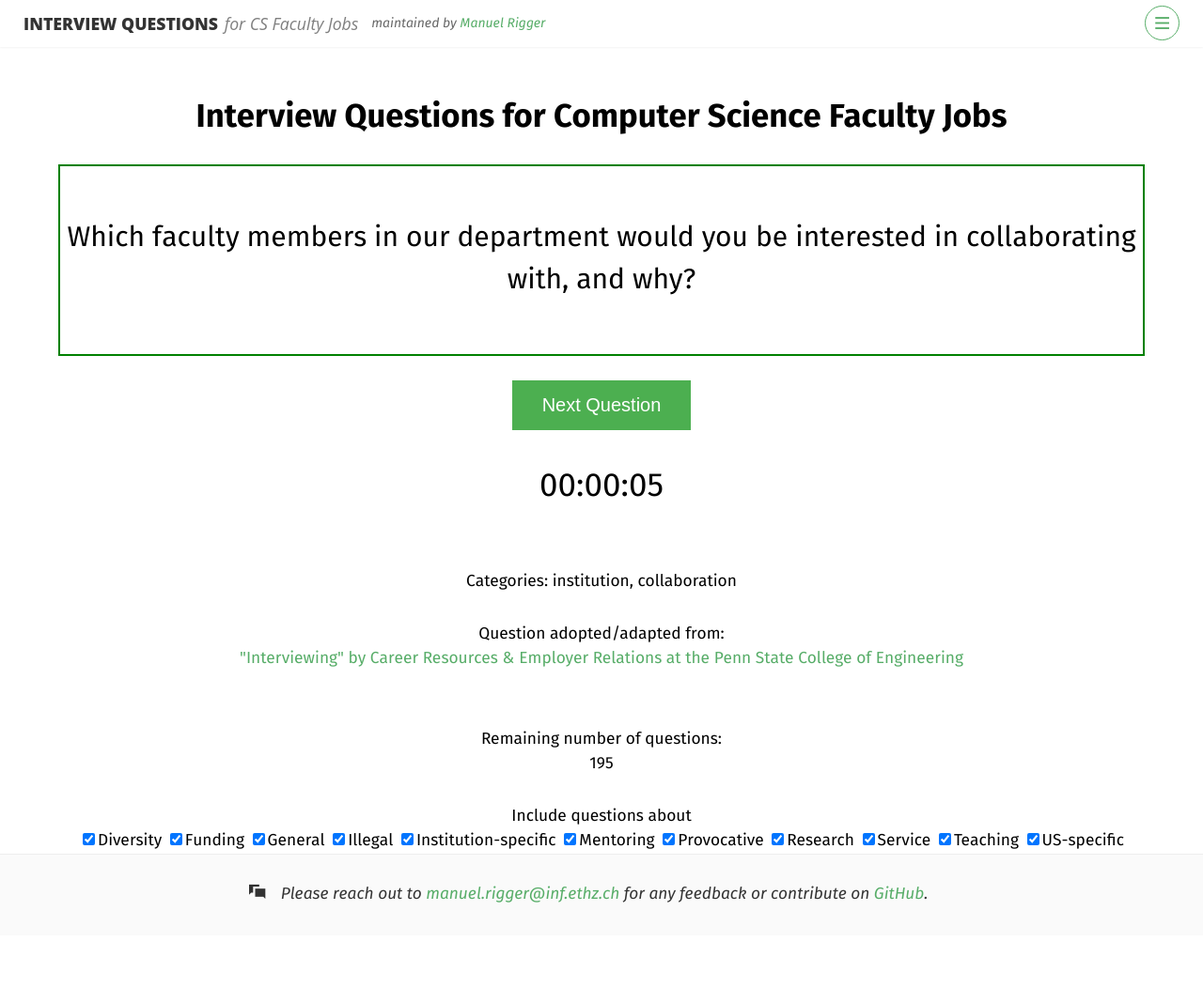
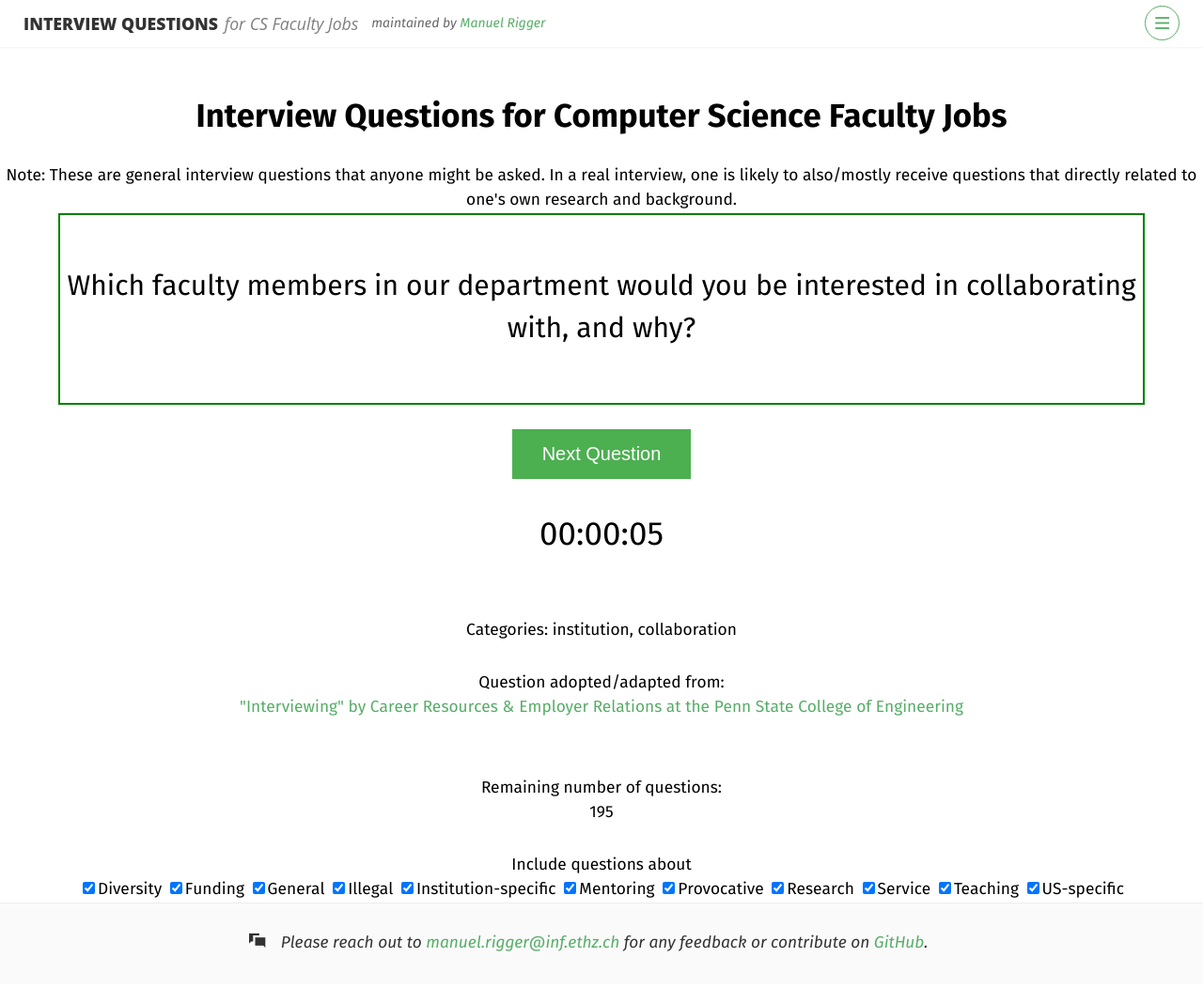
Before and after one commit to csfaculty/csfaculty.github.io, a Jekyll site: the page built from index.html, in a window 1280 px wide and 1108 px high. Shown: the top 1052 px of the window at 94% size. Built offline with Jekyll 4.4.1, drawn with Linux system fonts in a browser that asks for light colours; some web fonts are replaced.

Commit message:
Add a note

```diff
--- a/index.html
+++ b/index.html
@@ -5,6 +5,8 @@ role: home
 
 <center>
 	<h1>Interview Questions for Computer Science Faculty Jobs</h1>
+
+	Note: These are general interview questions that anyone might be asked. In a real interview, one is likely to also/mostly receive questions that directly related to one's own research and background.
 
 	<div style="border: 2px solid green;width:90%;min-height:200px; display: flex;justify-content: center;align-items: space-between;flex-direction:column;align-content:space-between" id ="questionborder">
 		<div id="question" style="font-size: 30px;"></div>
```
